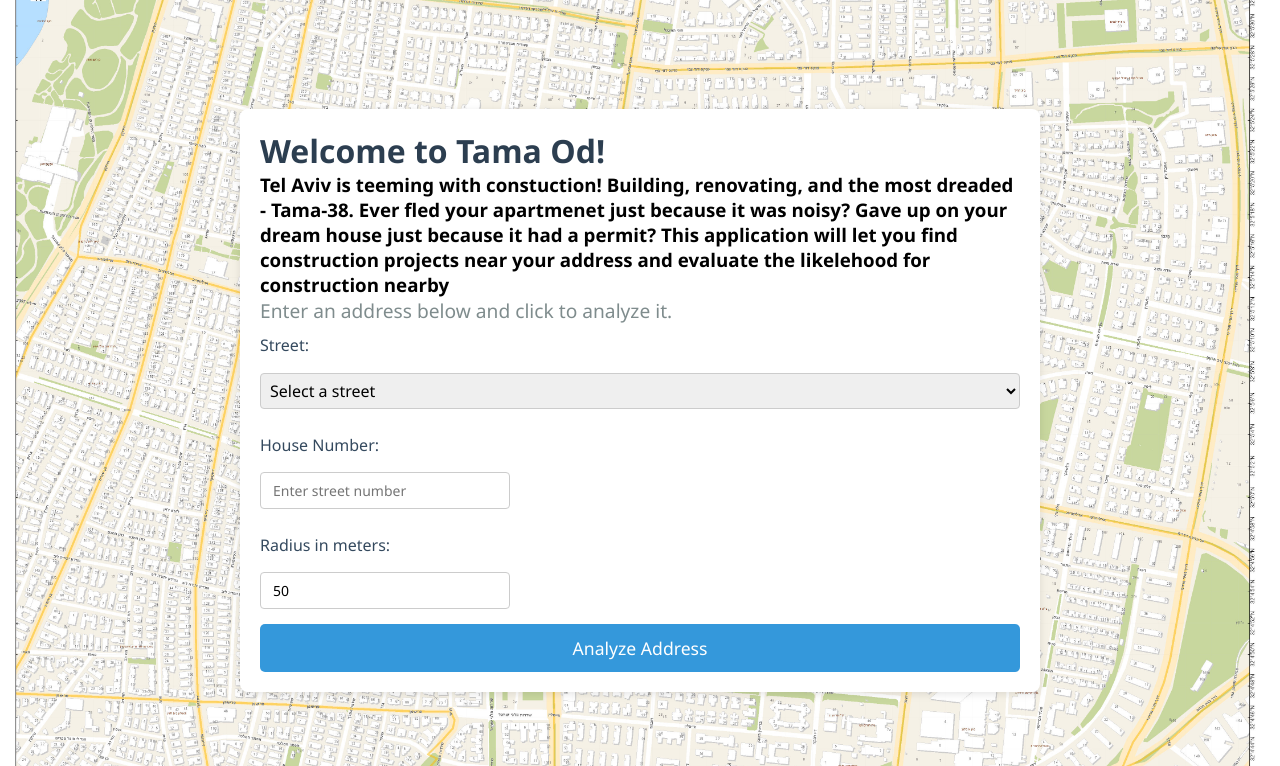
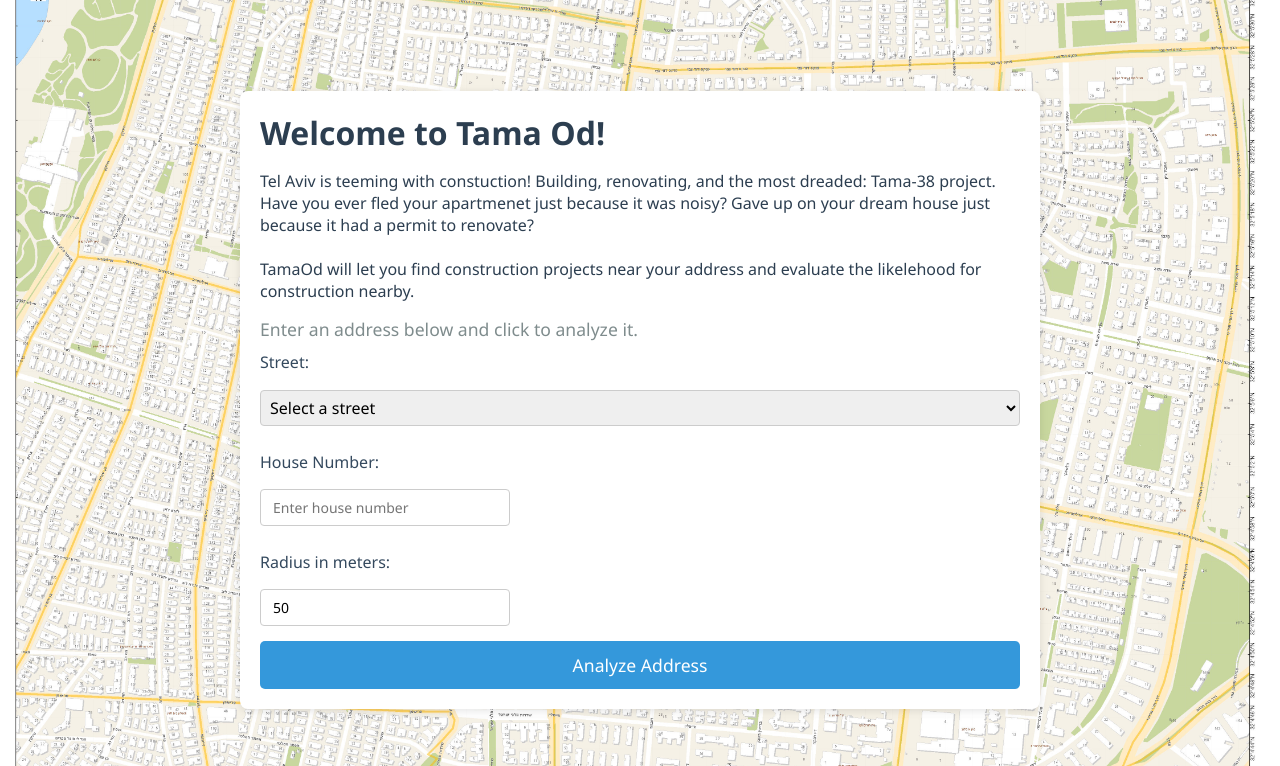
Before and after one commit to elai-shalev/TamaOd, a Django app: template ui/templates/index.html in a window 1280 px wide. Shown: the top 766 px of the page. Run offline with Django 5.2, Linux system fonts and the light colour scheme; the template is opened without the code that fills it, so the values that code supplies are empty; parts of the project's set-up code (start-up, migrations or seed data) failed here and were passed over.

Commit message:
ui stuff

```diff
--- a/ui/static/css/styles.css
+++ b/ui/static/css/styles.css
@@ -39,9 +39,18 @@
   color: #2c3e50;
 }
 
+h3 {
+  font-size: 2rem;
+  color: #2c3e50;
+  font-weight: lighter;
+  font-size: medium;
+  margin-top: 2%;
+}
+
 .intro-text {
   color: #7f8c8d;
-  font-size: 1.2rem;
+  font-size: 1.1rem;
+  margin-top: 2%;
 }
 
 form {
@@ -124,7 +133,6 @@
 }
 
 
-/* Style for the number input fields */
 input[type="number"] {
   width: auto;
   max-width: 250px;
--- a/ui/templates/index.html
+++ b/ui/templates/index.html
@@ -5,6 +5,7 @@
     <meta charset="UTF-8">
     <meta name="viewport" content="width=device-width, initial-scale=1.0">
     <title>TamaOd Home</title>
+    <link rel="icon" type="image/x-icon" href="ui/static/images/favicon.ico">
     {% load static %}
     <link rel="stylesheet" href="{% static 'css/styles.css' %}">
 </head>
@@ -12,11 +13,11 @@
 <body>
     <div class="container">
         <h1>Welcome to Tama Od!</h1>
-        <h3>Tel Aviv is teeming with constuction! Building, renovating, and the most dreaded - Tama-38.
-            Ever fled your apartmenet just because it was noisy? Gave up on your dream house just because it had a
-            permit?
-            This application will let you find construction projects near your address
-            and evaluate the likelehood for construction nearby
+        <h3>Tel Aviv is teeming with constuction! Building, renovating, and the most dreaded: Tama-38 project. <br>
+            Have you ever fled your apartmenet just because it was noisy? Gave up on your dream house just because it
+            had a permit to renovate? <br> <br>
+            TamaOd will let you find construction projects near your address
+            and evaluate the likelehood for construction nearby. <br>
         </h3>
         <p class="intro-text">Enter an address below and click to analyze it.</p>
 
@@ -29,7 +30,7 @@
                 {% endfor %}
             </select>
             <label for="houseNumber">House Number:</label>
-            <input type="number" id="houseNumber" placeholder="Enter street number" required>
+            <input type="number" id="houseNumber" placeholder="Enter house number" required>
             <label for="radius">Radius in meters:</label>
             <input type="number" id="radius" placeholder="Enter radius" value="50">
             <button type="submit" class="btn-submit">Analyze Address</button>
```
Also changed, not shown: ui/static/images/favicon.ico (added).
